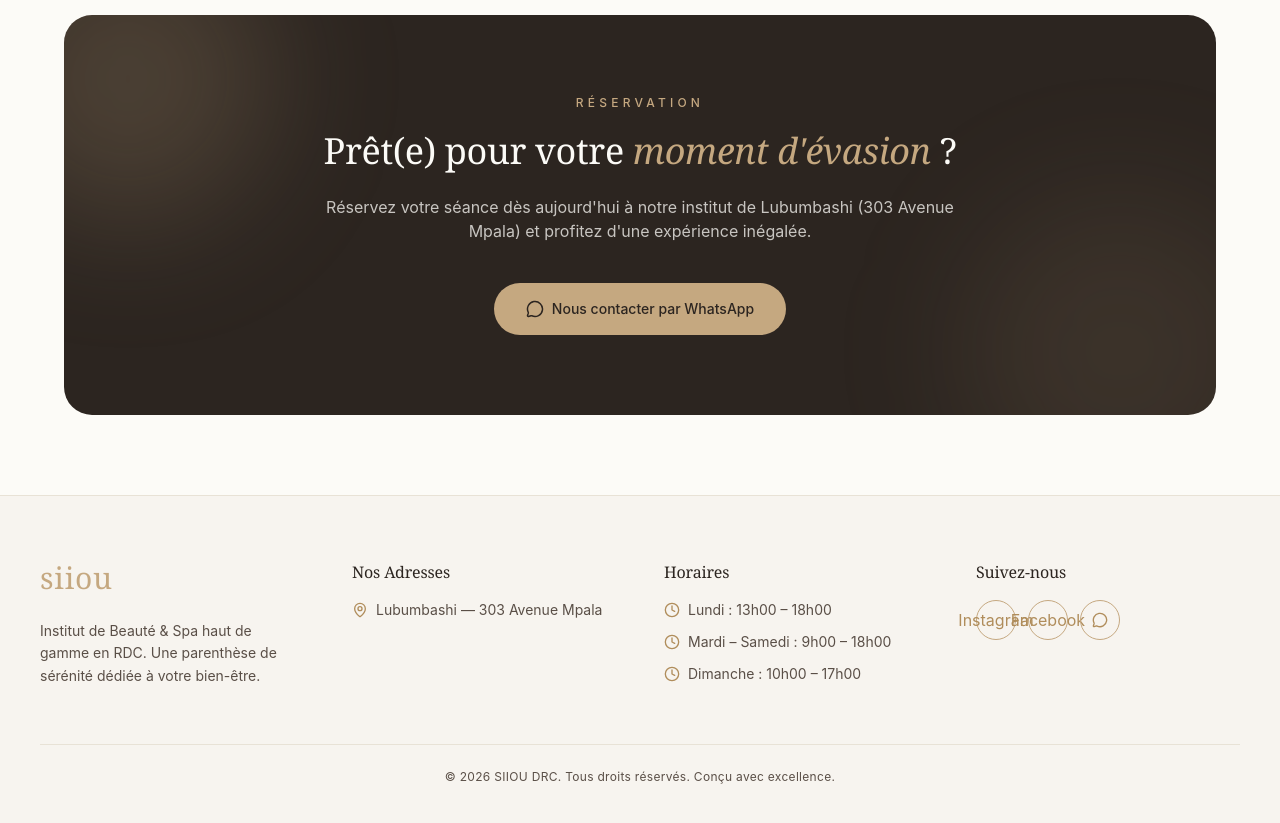
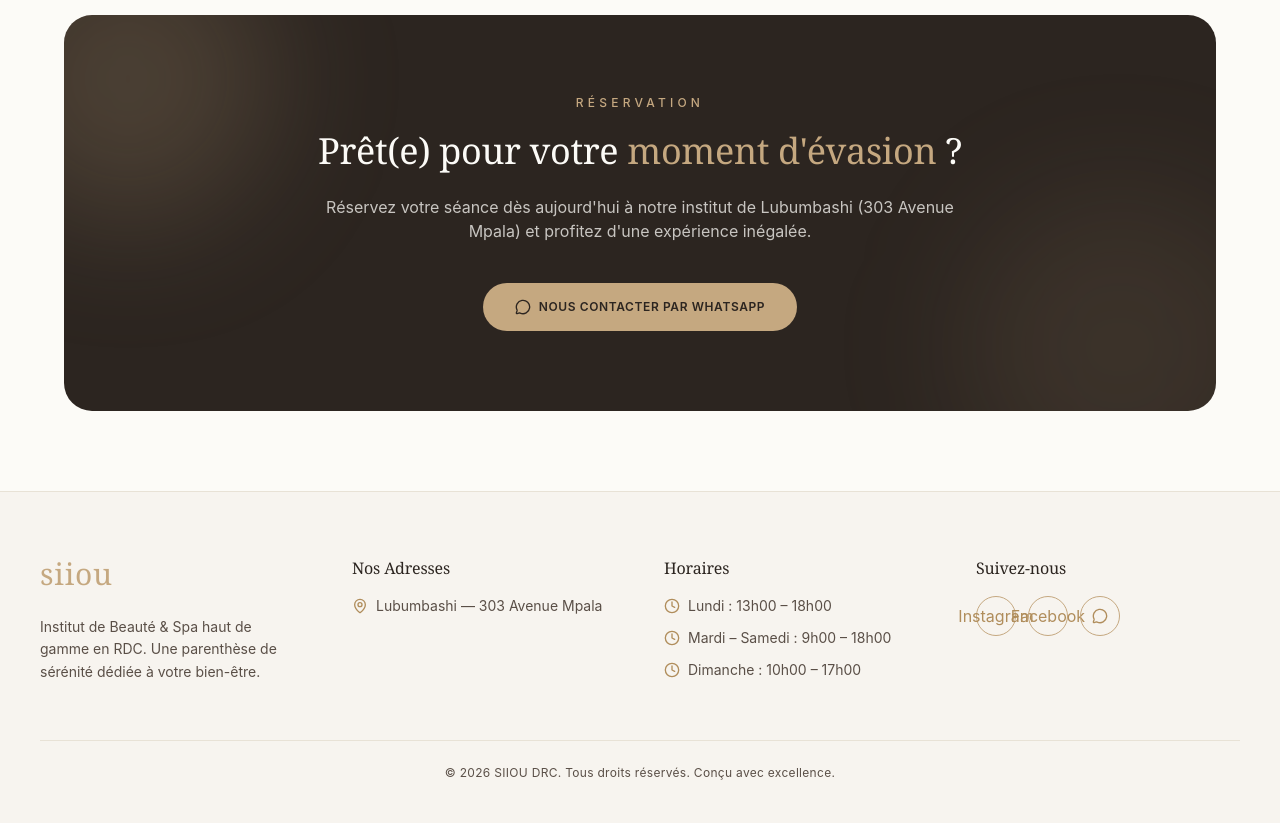
Before and after one commit to jeancymandjaku/siiou_drc, a React (Vite) app: page / in a window 1280 px wide. Shown: the part 3260-4083 px from the top of the page. Built offline with nearby package versions, Linux system fonts and the light colour scheme.

Commit message:
env local

```diff
--- a/src/components/Footer.tsx
+++ b/src/components/Footer.tsx
@@ -1,5 +1,5 @@
 import { Clock, MapPin, MessageCircle } from "lucide-react"
-import { HOURS, WHATSAPP_URL } from "../constants/contants.ts"
+import { HOURS, WHATSAPP_URL } from "../constants/contants"
 import { Link } from "react-router-dom"
 
 const Footer = () => {
--- a/src/components/Header.tsx
+++ b/src/components/Header.tsx
@@ -1,10 +1,8 @@
 import { useEffect, useState } from "react";
 import { Link, useLocation } from "react-router-dom";
 import { Menu, X } from "lucide-react";
+import { WHATSAPP_URL } from "../constants/contants"
 
-
-const WHATSAPP_URL =
-  "https://wa.me/243815252514?text=Bonjour%20SIIOU%2C%20je%20souhaite%20prendre%20rendez-vous.";
 
 
  const navItems: NavItem[] = [
--- a/src/components/Hero.tsx
+++ b/src/components/Hero.tsx
@@ -4,7 +4,7 @@ import ig1 from "../assets/ig-1.jpg";
 import ig2 from "../assets/ig-2.jpg";
 import ig3 from "../assets/ig-3.jpg";
 import ig4 from "../assets/ig-4.jpg";
-import { WHATSAPP_URL } from "../constants/contants";
+import { WHATSAPP_URL } from "../constants/contants"
 import { Star, Users, Gift } from "lucide-react";
 import { Reveal } from "./Reveal";
 
--- a/src/components/finalCTA.tsx
+++ b/src/components/finalCTA.tsx
@@ -1,30 +1,35 @@
-import { WHATSAPP_URL } from '../constants/contants'
+import { WHATSAPP_URL } from "../constants/contants"
 import { MessageCircle } from 'lucide-react'
 
-const CTA= () => {
+const CTA = () => {
   return (
      <section id="contact" className="bg-[#fcfbf7] px-6 py-20 lg:px-10">
       <div className="relative mx-auto max-w-6xl overflow-hidden rounded-3xl bg-[#2c2520] px-8 py-20 text-center sm:px-16">
+        {/* Cercles de fond floutés (Glow effects) */}
         <div className="absolute -left-20 -top-20 h-72 w-72 rounded-full bg-[#c5a880]/20 blur-3xl" />
         <div className="absolute -bottom-24 -right-16 h-80 w-80 rounded-full bg-[#c5a880]/10 blur-3xl" />
+
         <p className="relative text-xs font-medium uppercase tracking-[0.35em] text-[#c5a880]">
           Réservation
         </p>
-        <h2 className="relative mx-auto mt-5 max-w-3xl font-serif text-3xl text-[#fcfbf7] sm:text-4xl lg:text-4xl">
-          Prêt(e) pour votre <em className="italic text-[#c5a880]">moment d'évasion</em> ?
+
+        <h2 className="relative mx-auto mt-5 max-w-3xl font-serif text-3xl text-[#fcfbf7] sm:text-4xl">
+          Prêt(e) pour votre <em className="italic text-[#c5a880] not-italic">moment d'évasion</em> ?
         </h2>
+
         <p className="relative mx-auto mt-6 max-w-2xl text-base text-[#fcfbf7]/75">
           Réservez votre séance dès aujourd'hui à notre institut de Lubumbashi (303 Avenue Mpala)
           et profitez d'une expérience inégalée.
         </p>
+
         <div className="relative mt-10 flex flex-col items-center justify-center gap-4 sm:flex-row">
           <a
             href={WHATSAPP_URL}
             target="_blank"
             rel="noreferrer"
-            className="inline-flex items-center gap-2 rounded-full bg-[#c5a880] px-8 py-4 text-sm font-medium text-[#2c2520] transition hover:scale-105 hover:bg-[#d4bb96]"
+            className="inline-flex items-center gap-2 rounded-full bg-[#c5a880] px-8 py-4 text-xs font-semibold uppercase tracking-wider text-[#2c2520] transition-all duration-300 hover:scale-105 hover:bg-[#d4bb96]"
           >
-            <MessageCircle size={18} /> Nous contacter par WhatsApp
+            <MessageCircle size={16} /> Nous contacter par WhatsApp
           </a>
         </div>
       </div>
--- a/src/components/priceRow.tsx
+++ b/src/components/priceRow.tsx
@@ -1,11 +1,9 @@
 const PriceRow = ({
   item,
-  categoryTitle,
   checked,
   onToggle,
 }: {
   item: Item
-  categoryTitle: string
   checked: boolean
   onToggle: () => void
 }) => {
--- a/src/constants/contants.ts
+++ b/src/constants/contants.ts
@@ -10,17 +10,54 @@ import {
   Activity,
   Eye,
   Zap,
+} from "lucide-react";
 
-} from "lucide-react";
-import onglet from "../assets/onglet.jpg"
-import herofacial from '../assets/hero-facial.jpg'
-import maquillage from '@/assets/maquuillage.jpg'
-import ig2 from '@/assets/ig-2.jpg'
-import ig1 from '@/assets/ig-1.jpg'
-import epillation from '@/assets/epillation.jpg'
+import onglet from "../assets/onglet.jpg";
+import herofacial from '../assets/hero-facial.jpg';
+import maquillage from '@/assets/maquuillage.jpg';
+import ig2 from '@/assets/ig-2.jpg';
+import ig1 from '@/assets/ig-1.jpg';
+import epillation from '@/assets/epillation.jpg';
 
-export const WHATSAPP_URL =
-  "https://wa.me/243815252514?text=Bonjour%20SIIOU%2C%20je%20souhaite%20prendre%20rendez-vous.";
+// Types pour sécuriser la structure des catégories
+interface Item {
+  name: string;
+  price: string;
+}
+
+interface Group {
+  title?: string;
+  items: Item[];
+}
+
+interface SubSection {
+  label: string;
+  groups: Group[];
+}
+
+interface Category {
+  id: string;
+  title: string;
+  icon: React.ComponentType<any>;
+  image: any;
+  seo: string;
+  groups?: Group[];
+  subSections?: SubSection[];
+}
+
+export const WHATSAPP_PHONE = import.meta.env.NEXT_PUBLIC_WHATSAPP_PHONE || "";
+export const WHATSAPP_MSG = encodeURIComponent("Bonjour SIIOU, je souhaite prendre rendez-vous.");
+export const WHATSAPP_URL = `https://wa.me/${WHATSAPP_PHONE}?text=${WHATSAPP_MSG}`;
+export const CONTACT_PHONE_LABEL = WHATSAPP_PHONE
+  ? `+${WHATSAPP_PHONE.replace(/^(\d{3})(\d{3})(\d{3})(\d{3})$/, "$1 $2 $3 $4")}`
+  : "";
+export const CONTACT_PHONE_HREF = WHATSAPP_PHONE ? `tel:+${WHATSAPP_PHONE}` : "#";
+
+export const LINKS = {
+  WHATSAPP: WHATSAPP_URL,
+  FACEBOOK: "https://facebook.com/siioofficiel",
+  EMAIL: "contact@siiou.com",
+};
 
 export const services = [
   {
@@ -65,22 +102,18 @@ export const commitments = [
 
 export const testimonials = [
   {
-    quote:
-      "Un moment magique chez SIIOU. Le massage thaïlandais traditionnel m'a complètement libéré de mes tensions accumulées. Le personnel est d'une douceur incroyable.",
+    quote: "Un moment magique chez SIIOU. Le massage thaïlandais traditionnel m'a complètement libéré de mes tensions accumulées. Le personnel est d'une douceur incroyable.",
     author: "Sarah K.",
   },
   {
-    quote:
-      "La meilleure onglerie et le spa le plus propre de Lubumbashi. Le sens du détail et l'accueil sont tout simplement irréprochables.",
+    quote: "La meilleure onglerie et le spa le plus propre de Lubumbashi. Le sens du détail et l'accueil sont tout simplement irréprochables.",
     author: "Marc L.",
   },
   {
-    quote:
-      "Une expérience sensorielle complète. Je ressors de chaque séance apaisée, rayonnante et reconnectée à moi-même.",
+    quote: "Une expérience sensorielle complète. Je ressors de chaque séance apaisée, rayonnante et reconnectée à moi-même.",
     author: "Aïcha M.",
   },
 ];
-
 
 export const HOURS = [
   "Lundi : 13h00 – 18h00",
@@ -134,7 +167,7 @@ export const categories: Category[] = [
           { name: "Pose semi-p. french", price: "35 $" },
           { name: "Dépose semi-permanent", price: "15 $" },
           { name: "Dépose semi-p. + pose vernis", price: "25 $" },
-          { name: "Pose + dépose semi-permanent", price: "35$" },
+          { name: "Pose + dépose semi-permanent", price: "35 $" }, // Corrigé : "35$" -> "35 $"
           { name: "Pose + dépose semi-p. avec french", price: "40 $" },
           { name: "Pose tips + semi-p. (sans gel/acrylique)", price: "50 $" },
           { name: "Pose gel/acrylique + semi-p. sans tips", price: "50 $" },
--- a/src/lib/utils.ts
+++ b/src/lib/utils.ts
@@ -1,4 +1,4 @@
-import { WHATSAPP_URL } from "@/constants/contants";
+import { WHATSAPP_PHONE } from "../constants/contants"
 import { clsx, type ClassValue } from "clsx"
 import { twMerge } from "tailwind-merge"
 
@@ -7,6 +7,6 @@ export function cn(...inputs: ClassValue[]) {
 }
 
 export const bookingHref = (label: string) =>
-  `${WHATSAPP_URL}?text=${encodeURIComponent(
+  `https://wa.me/${WHATSAPP_PHONE}?text=${encodeURIComponent(
     `Bonjour SIIOU, je souhaite réserver : ${label}.`,
   )}`;
--- a/src/pages/ServiceAll.tsx
+++ b/src/pages/ServiceAll.tsx
@@ -118,7 +118,6 @@ const Services = () => {
 
                   {/* 1. RENDU DES GROUPES CLASSIQUES */}
                   {category.groups?.map((group, groupIdx) => {
-                    const currentGroupTitle = group.title ?? category.title;
                     return (
                       <div key={`g-${groupIdx}`} className="mb-10 last:mb-0">
                         {group.title ? (
@@ -134,7 +133,6 @@ const Services = () => {
                               <PriceRow
                                 key={`item-${itemIdx}-${item.price}`}
                                 item={item}
-                                categoryTitle={currentGroupTitle}
                                 checked={selectedItems.includes(label)}
                                 onToggle={() => handleToggleItem(label)}
                               />
@@ -171,7 +169,6 @@ const Services = () => {
                                     <PriceRow
                                       key={`ss-i-${itemIdx}-${item.price}`}
                                       item={item}
-                                      categoryTitle={currentGroupTitle}
                                       checked={selectedItems.includes(label)}
                                       onToggle={() => handleToggleItem(label)}
                                     />
--- a/vite.config.ts
+++ b/vite.config.ts
@@ -6,6 +6,7 @@ import { defineConfig } from "vite"
 // https://vite.dev/config/
 export default defineConfig({
   plugins: [react(), tailwindcss()],
+  envPrefix: ["VITE_", "NEXT_PUBLIC_"],
   resolve: {
     alias: {
       "@": path.resolve(__dirname, "./src"),
```
Also changed, not shown: src/pages/Contact.tsx (+10 -5 lines), 1 other file (tests, documents, lock files or other folders).
